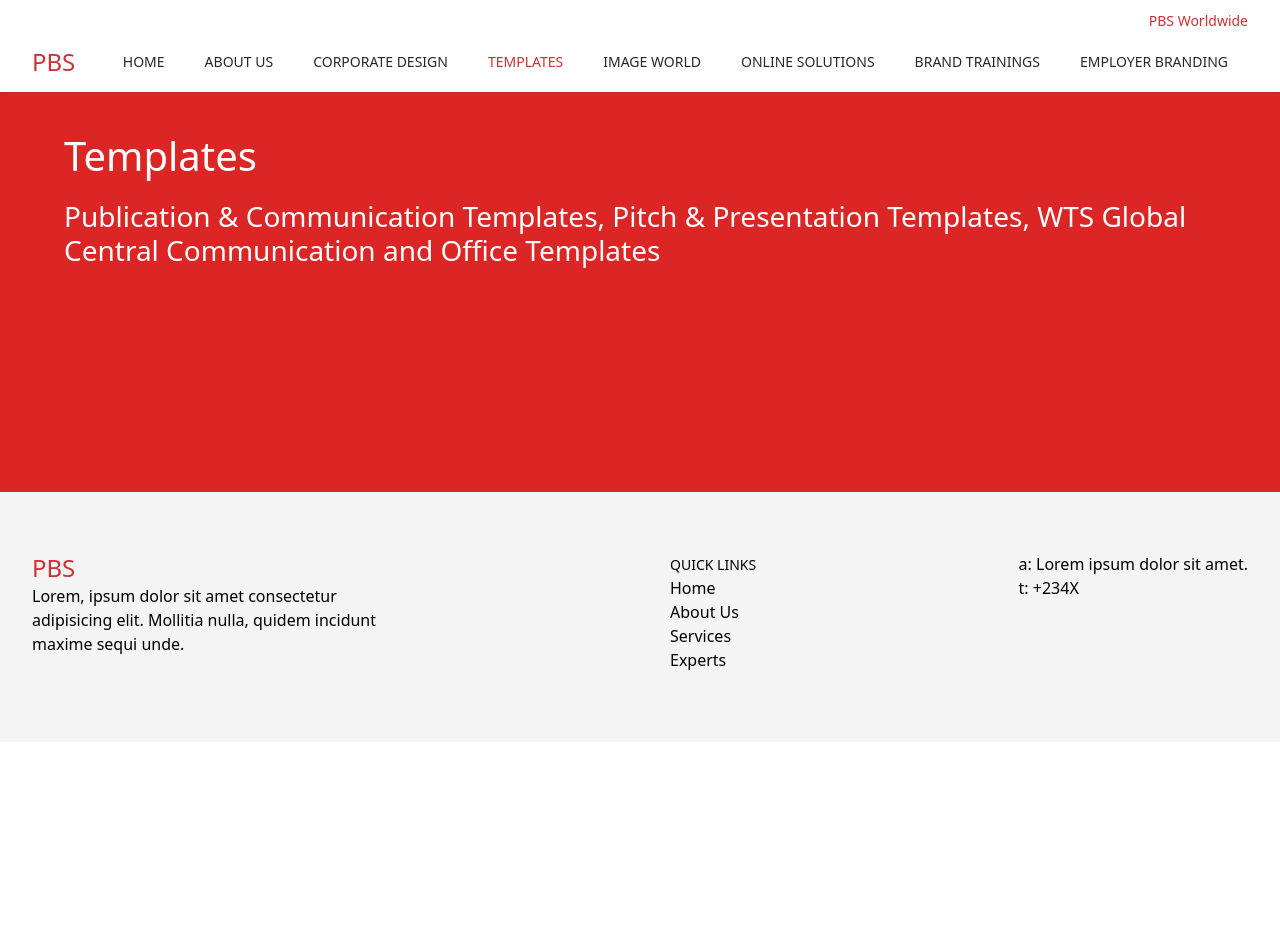
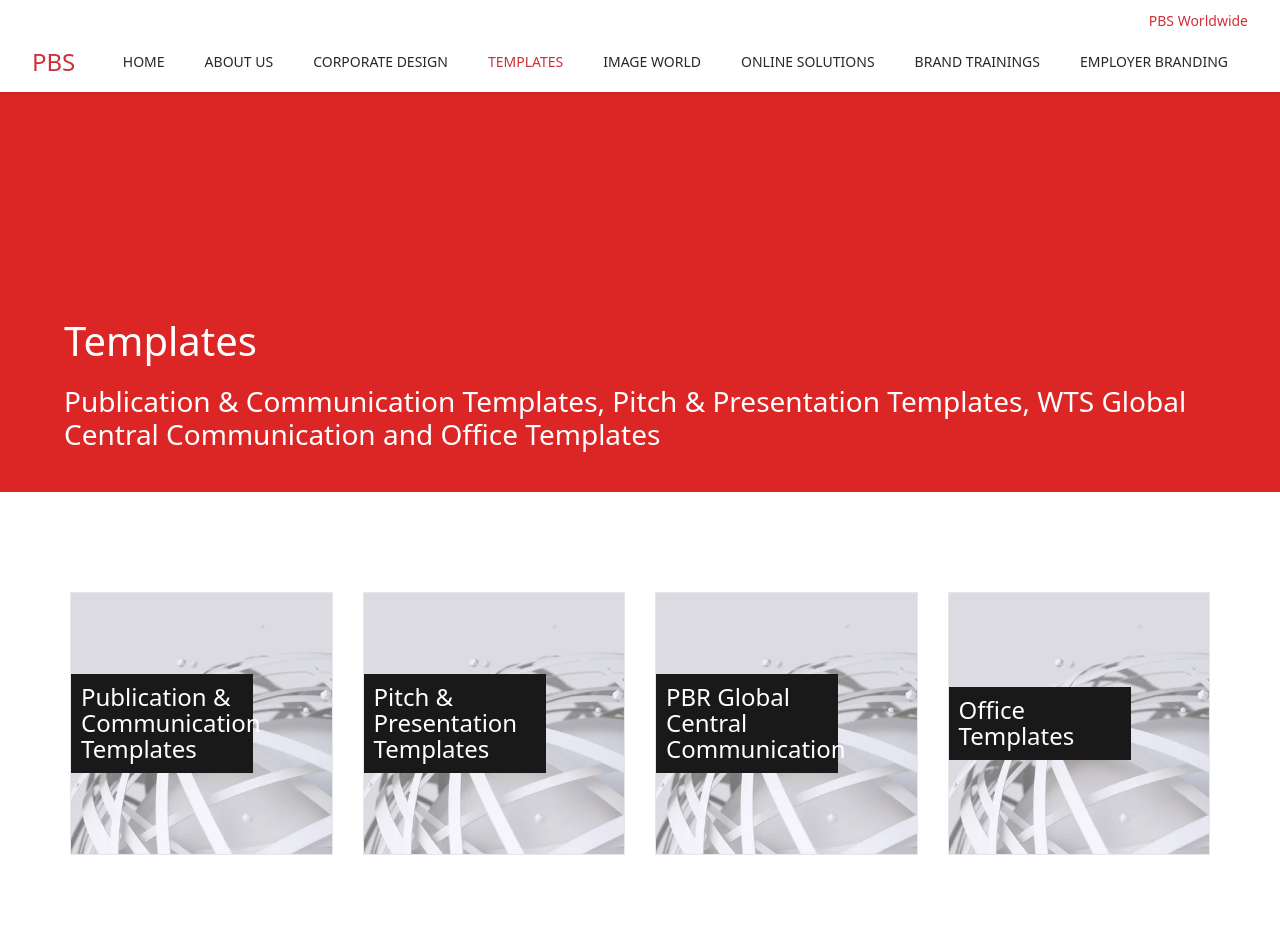
Before and after one commit to areel007/pbs, a Next.js app: page /templates in a window 1280 px wide. Shown: the top 952 px of the page. Before the commit the page ends 800 px from the top, so only its background shows below. Built offline with nearby package versions, Linux system fonts and the light colour scheme.

Commit message:
minor fix

```diff
--- a/app/(root)/about-us/about.us.tsx
+++ b/app/(root)/about-us/about.us.tsx
@@ -32,7 +32,7 @@ const AboutUs = () => {
         <main>
             {/* hero */}
             <section className="w-full h-[50vh] bg-red-600 py-[40px]">
-                <div className="max-w-[1200px] w-[90%] mx-auto flex flex-col justify-end md:justify-start gap-[30px] md:gap-[20px] h-full">
+                <div className="max-w-[1200px] w-[90%] mx-auto flex flex-col justify-end gap-[30px] md:gap-[20px] h-full">
                     <span className="text-[36px] md:text-[40px] leading-[1.2] text-white">About PBS Global</span>
 
                     <p className="text-[20px] md:text-[28px] leading-[1.2] text-white">Our Boilerplate and Corporate Profile</p>
--- a/app/(root)/corporate-design/brand-elements/page.tsx
+++ b/app/(root)/corporate-design/brand-elements/page.tsx
@@ -8,7 +8,7 @@ export default function BrandElement() {
     return <main>
         {/* hero */}
         <section className="w-full h-[50vh] bg-red-600 py-[40px]">
-            <div className="max-w-[1200px] w-[90%] mx-auto flex flex-col justify-end md:justify-start gap-[30px] md:gap-[20px] h-full">
+            <div className="max-w-[1200px] w-[90%] mx-auto flex flex-col justify-end gap-[30px] md:gap-[20px] h-full">
                 <span className="text-[36px] md:text-[40px] leading-[1.2] text-white">Corporate Design</span>
 
                 <p className="text-[20px] md:text-[28px] leading-[1.2] text-white">Brand Elements</p>
--- a/app/(root)/corporate-design/colors/page.tsx
+++ b/app/(root)/corporate-design/colors/page.tsx
@@ -8,7 +8,7 @@ export default function Colors() {
     return <main>
         {/* hero */}
         <section className="w-full h-[50vh] bg-red-600 py-[40px]">
-            <div className="max-w-[1200px] w-[90%] mx-auto flex flex-col justify-end md:justify-start gap-[30px] md:gap-[20px] h-full">
+            <div className="max-w-[1200px] w-[90%] mx-auto flex flex-col justify-end gap-[30px] md:gap-[20px] h-full">
                 <span className="text-[36px] md:text-[40px] leading-[1.2] text-white">Corporate Design</span>
 
                 <p className="text-[20px] md:text-[28px] leading-[1.2] text-white">Colors</p>
--- a/app/(root)/corporate-design/corporate-design.tsx
+++ b/app/(root)/corporate-design/corporate-design.tsx
@@ -72,7 +72,7 @@ export default function CorporateDesign() {
     return <main>
         {/* hero */}
         <section className="w-full h-[50vh] bg-red-600 py-[40px]">
-            <div className="max-w-[1200px] w-[90%] mx-auto flex flex-col justify-end md:justify-start gap-[30px] md:gap-[20px] h-full">
+            <div className="max-w-[1200px] w-[90%] mx-auto flex flex-col justify-end gap-[30px] md:gap-[20px] h-full">
                 <span className="text-[36px] md:text-[40px] leading-[1.2] text-white">Corporate Design</span>
 
                 <p className="text-[20px] md:text-[28px] leading-[1.2] text-white">Logo & Label, Colors, Font & Typography and Brand Elements</p>
--- a/app/(root)/corporate-design/font-&-typography/page.tsx
+++ b/app/(root)/corporate-design/font-&-typography/page.tsx
@@ -2,7 +2,7 @@ export default function FontAndTypography() {
     return <main>
         {/* hero */}
         <section className="w-full h-[50vh] bg-red-600 py-[40px]">
-            <div className="max-w-[1200px] w-[90%] mx-auto flex flex-col justify-end md:justify-start gap-[30px] md:gap-[20px] h-full">
+            <div className="max-w-[1200px] w-[90%] mx-auto flex flex-col justify-end gap-[30px] md:gap-[20px] h-full">
                 <span className="text-[36px] md:text-[40px] leading-[1.2] text-white">Corporate Design</span>
 
                 <p className="text-[20px] md:text-[28px] leading-[1.2] text-white">Font & Typography</p>
--- a/app/(root)/corporate-design/logo-&-label/page.tsx
+++ b/app/(root)/corporate-design/logo-&-label/page.tsx
@@ -8,7 +8,7 @@ export default function LogoAndLabel() {
     return <main>
         {/* hero */}
         <section className="w-full h-[50vh] bg-red-600 py-[40px]">
-            <div className="max-w-[1200px] w-[90%] mx-auto flex flex-col justify-end md:justify-start gap-[30px] md:gap-[20px] h-full">
+            <div className="max-w-[1200px] w-[90%] mx-auto flex flex-col justify-end gap-[30px] md:gap-[20px] h-full">
                 <span className="text-[36px] md:text-[40px] leading-[1.2] text-white">Corporate Design</span>
 
                 <p className="text-[20px] md:text-[28px] leading-[1.2] text-white">Logo & Label</p>
--- a/app/(root)/templates/page.tsx
+++ b/app/(root)/templates/page.tsx
@@ -1,14 +1,103 @@
+'use client'
+
+import { useEffect, useState } from "react";
+
+// menu card images
+import AboutImage from "@/public/assets/images/wtsglobal-key-visual-istock-1368458958.webp"
+import { MenuCard } from "@/app/components/MenuCard";
+
+const menuCards = [
+    {
+        title: 'Publication & Communication Templates',
+        image: AboutImage,
+        href: '/about-us',
+    },
+    {
+        title: 'Pitch & Presentation Templates',
+        image: AboutImage,
+        href: '/corporate-design',
+    },
+    {
+        title: 'PBR Global Central Communication',
+        image: AboutImage,
+        href: '/',
+    },
+    {
+        title: 'Office Templates',
+        image: AboutImage,
+        href: '/',
+    },
+]
+
 export default function Templates() {
-    return <main>
+    const [gridColumns, setGridColumns] = useState(4);
+    const [cardSize, setCardSize] = useState(0);
+
+    // Function to update grid columns and card size based on window width
+    const updateGridLayout = () => {
+        const windowWidth = window.innerWidth;
+        let columns;
+
+        // Determine number of columns based on window width
+        if (windowWidth < 450) {
+            columns = 1
+        }
+        else if (windowWidth < 768) {  // mobile
+            columns = 2;
+        } else {  // desktop
+            columns = 4;
+        }
+
+        // Calculate card size to be square based on available width
+        const containerWidth = Math.min(window.innerWidth * 0.9, 1140);
+        const cardWidth = (containerWidth - (30 * (columns - 1))) / columns;
+
+        setGridColumns(columns);
+        setCardSize(cardWidth);
+    };
+
+    // Initial layout and resize listener
+    useEffect(() => {
+        updateGridLayout();
+        window.addEventListener('resize', updateGridLayout);
+
+        // Scroll to top on initial load
+        window.scrollTo({ top: 0, behavior: "smooth" });
+
+        // Cleanup resize listener
+        return () => window.removeEventListener('resize', updateGridLayout);
+    }, []);
+
+    return <main className="">
         {/* hero */}
         <section className="w-full h-[50vh] bg-red-600 py-[40px]">
-            <div className="max-w-[1200px] w-[90%] mx-auto flex flex-col justify-end md:justify-start gap-[30px] md:gap-[20px] h-full">
+            <div className="max-w-[1200px] w-[90%] mx-auto flex flex-col justify-end gap-[30px] md:gap-[20px] h-full">
                 <span className="text-[36px] md:text-[40px] leading-[1.2] text-white">Templates</span>
 
                 <p className="text-[20px] md:text-[28px] leading-[1.2] text-white">Publication & Communication Templates, Pitch & Presentation Templates, WTS Global Central Communication and Office Templates</p>
             </div>
         </section>
 
-
+        {/* Grid Section */}
+        <section className="py-[30px] md:py-[100px] min-h-[40vh]">
+            <div className="max-w-[1140px] w-[90%] mx-auto">
+                <div
+                    className="grid gap-[10px] md:gap-[20px] lg:gap-[30px]"
+                    style={{
+                        gridTemplateColumns: `repeat(${gridColumns}, minmax(0, 1fr))`
+                    }}
+                >
+                    {/* Example cards - replace with your actual cards */}
+                    {menuCards.map((_menuCard, i) => <MenuCard
+                        key={i}
+                        height={cardSize}
+                        width={cardSize}
+                        title={_menuCard.title}
+                        href={_menuCard.href}
+                        image={_menuCard.image}
+                    />)}
+                </div>
+            </div>
+        </section>
     </main>
 }
```
